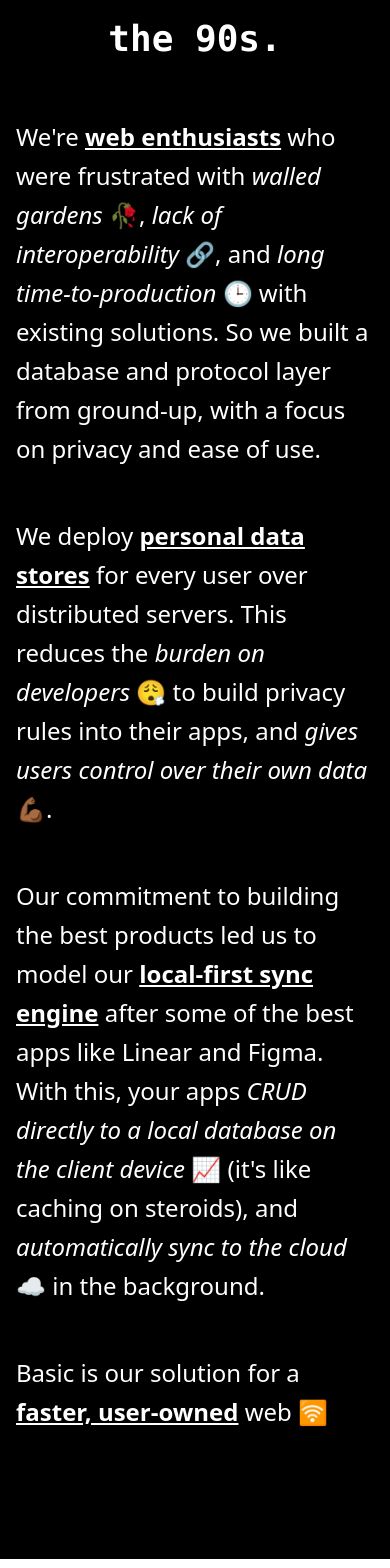
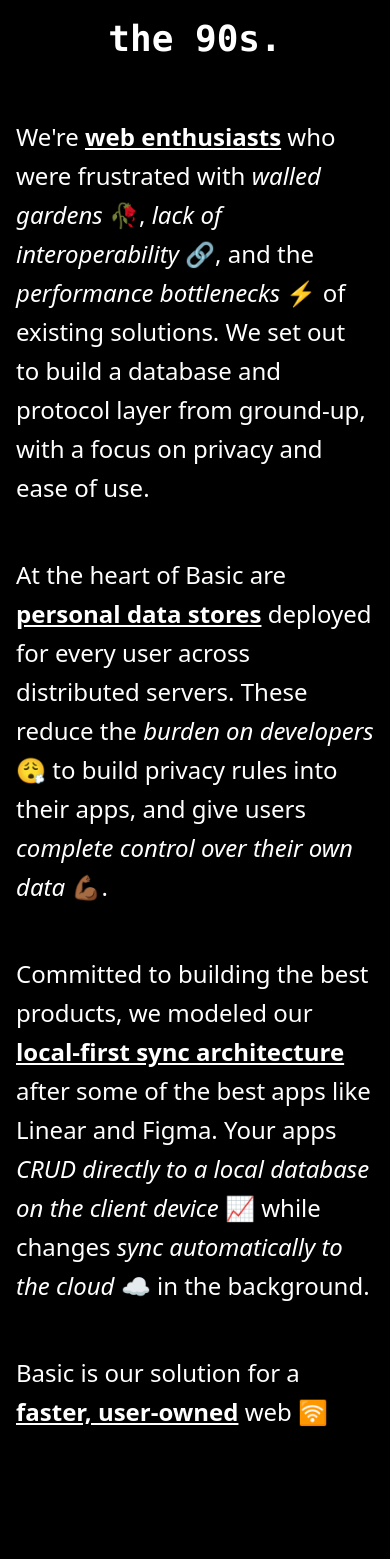
Before and after one commit to basicdb/basic-website, a Next.js app: page / in a window 390 px wide. Shown: the part 1120-2688 px from the top of the page. Built offline with nearby package versions, Linux system fonts and the light colour scheme.

Commit message:
tweaked language of WhyBasic for smoother read
also removed the privacy diagrams in mobile

```diff
--- a/src/pages/index.tsx
+++ b/src/pages/index.tsx
@@ -129,20 +129,20 @@
         <div className="max-w-2xl mx-auto">
           <FadeInParagraph>
             {[
-              "We're <strong><u>web enthusiasts</u></strong> who were frustrated with <i>walled gardens</i> 🥀, <i>lack of interoperability</i> 🔗, and <i>long time-to-production</i> 🕒 with existing solutions.",
-              "So we built a database and protocol layer from ground-up, with a focus on privacy and ease of use."
+              "We're <strong><u>web enthusiasts</u></strong> who were frustrated with <i>walled gardens</i> 🥀, <i>lack of interoperability</i> 🔗, and the <i>performance bottlenecks</i> ⚡️ of existing solutions.",
+              "We set out to build a database and protocol layer from ground-up, with a focus on privacy and ease of use."
             ]}
           </FadeInParagraph>
           <FadeInParagraph>
             {[
-              "We deploy <strong><u>personal data stores</u></strong> for every user over distributed servers.",
-              "This reduces the <i>burden on developers</i> 😮‍💨 to build privacy rules into their apps, and <i>gives users control over their own data</i> 💪🏾."
+              "At the heart of Basic are <strong><u>personal data stores</u></strong> deployed for every user across distributed servers.",
+              "These reduce the <i>burden on developers</i> 😮‍💨 to build privacy rules into their apps, and give users <i>complete control over their own data</i> 💪🏾."
             ]}
           </FadeInParagraph>
           <FadeInParagraph>
             {[
-              "Our commitment to building the best products led us to model our <strong><u>local-first sync engine</u></strong> after some of the best apps like Linear and Figma.",
-              "With this, your apps <i>CRUD directly to a local database on the client device</i> 📈 (it's like caching on steroids), and <i>automatically sync to the cloud</i> ☁️ in the background."
+              "Committed to building the best products, we modeled our <strong><u>local-first sync architecture</u></strong> after some of the best apps like Linear and Figma.",
+              "Your apps <i>CRUD directly to a local database on the client device</i> 📈 while changes <i>sync automatically to the cloud</i> ☁️ in the background."
             ]}
           </FadeInParagraph>
           <FadeInParagraph>
@@ -189,7 +189,7 @@
         <div className="bg-[#131315] p-6 sm:p-12 rounded-lg">
           <div className="flex flex-col sm:flex-row justify-between items-center">
             <div className="w-full sm:w-1/2 pr-0 sm:pr-8 mb-8 sm:mb-0 flex flex-col items-center sm:items-start text-center sm:text-left">
-              <h2 className="text-2xl font-mono text-gray-200 mb-6">🔍 Privacy by default 🔍</h2>
+              <h2 className="text-2xl font-mono text-gray-200 mb-6">🔍 Secured by Basic 🔍</h2>
               <p className="text-gray-100 mb-8">
                 Basic creates personal data stores for every user, which apps can access if given permission.
                 Sensitive data never touches the developer servers, and users always own their data.
@@ -199,7 +199,7 @@
                 📖 Read the Docs
               </a>
             </div>
-            <div className="w-full sm:w-1/2 pl-0 sm:pl-8">
+            <div className="hidden sm:block w-full sm:w-1/2 pl-0 sm:pl-8">
               <div className="text-center mb-12">
                 <h3 className="text-base text-gray-300 font-mono mb-4">Traditional apps:</h3>
                 <Image src="/traditional.png" alt="Traditional apps diagram" className="mx-auto max-w-full" width={300} height={300} />
```
